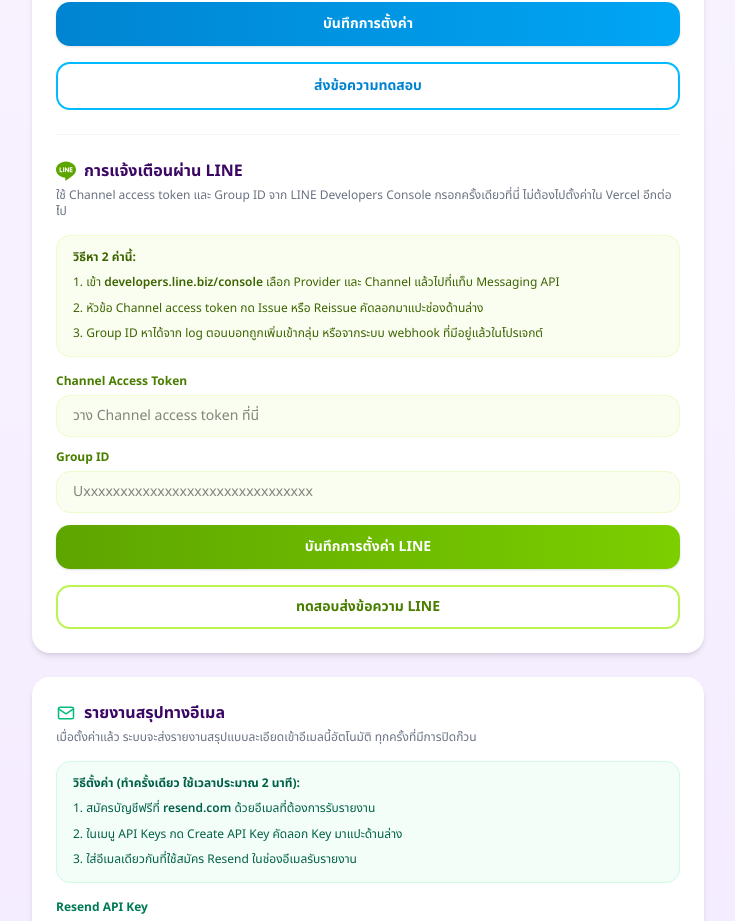
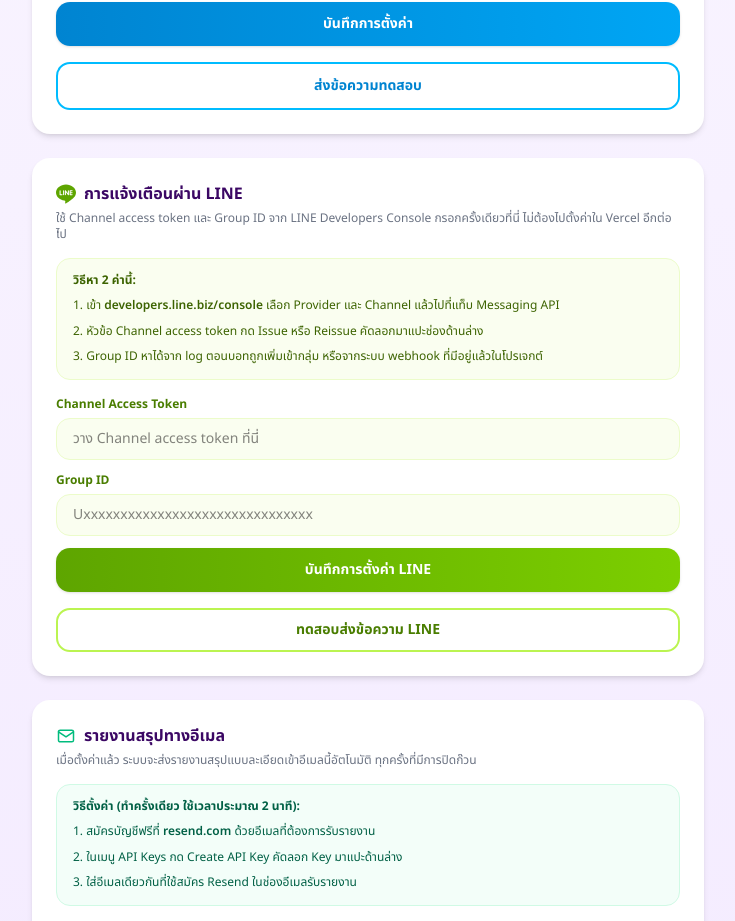
Before and after one commit to wssnuk/sierrabad, a Next.js app: page /admin/settings in a window 1280 px wide. Shown: the part 948-1869 px from the top of the page, without its empty margins (272-1007 px from the left). Built offline with nearby package versions, Linux system fonts and the light colour scheme; no server answers; the database is empty.

Commit message:
Separate LINE card from Telegram

```diff
--- a/app/admin/settings/page.tsx
+++ b/app/admin/settings/page.tsx
@@ -37,6 +37,7 @@ export default async function AdminSettingsPage() {
             ตั้งค่าระบบ
           </h1>
 
+          {/* Password change */}
           <div className="bg-white rounded-2xl shadow-md p-6">
             <h2 className="font-bold text-[#3B0764] mb-1">
               เปลี่ยนรหัสผ่านของตัวเอง
@@ -47,6 +48,7 @@ export default async function AdminSettingsPage() {
             <ChangePasswordForm />
           </div>
 
+          {/* Telegram integration (การ์ดของตัวเอง) */}
           <div className="bg-white rounded-2xl shadow-md p-6">
             <h2 className="flex items-center gap-2 font-bold text-[#3B0764] mb-1">
               <svg viewBox="0 0 24 24" className="w-5 h-5 text-sky-500" fill="currentColor">
@@ -84,9 +86,10 @@ export default async function AdminSettingsPage() {
             />
 
             <TestTelegramButton />
+          </div>
 
-            <div className="border-t border-gray-100 my-6" />
-
+          {/* LINE integration (แยกเป็นการ์ดของตัวเอง เหมือน Email) */}
+          <div className="bg-white rounded-2xl shadow-md p-6">
             <h2 className="flex items-center gap-2 font-bold text-[#3B0764] mb-1">
               <svg viewBox="0 0 24 24" className="w-5 h-5 text-lime-600" fill="currentColor">
                 <path d="M19.365 9.863c.349 0 .63.285.63.631 0 .345-.281.63-.63.63H17.61v1.125h1.755c.349 0 .63.283.63.63 0 .344-.281.629-.63.629h-2.386c-.345 0-.627-.285-.627-.629V8.108c0-.345.282-.63.63-.63h2.386c.346 0 .627.285.627.63 0 .349-.281.63-.63.63H17.61v1.125h1.755zm-3.855 3.016c0 .27-.174.51-.432.596-.064.021-.133.031-.199.031-.211 0-.391-.09-.51-.25l-2.443-3.317v2.94c0 .344-.279.629-.631.629-.346 0-.626-.285-.626-.629V8.108c0-.27.173-.51.43-.595.06-.023.136-.033.194-.033.195 0 .375.104.495.254l2.462 3.33V8.108c0-.345.282-.63.63-.63.345 0 .63.285.63.63v4.771zm-5.741 0c0 .344-.282.629-.631.629-.345 0-.627-.285-.627-.629V8.108c0-.345.282-.63.63-.63.346 0 .628.285.628.63v4.771zm-2.466.629H4.917c-.345 0-.63-.285-.63-.629V8.108c0-.345.285-.63.63-.63.348 0 .63.285.63.63v4.141h1.756c.348 0 .629.283.629.63 0 .344-.282.629-.629.629M24 10.314C24 4.943 18.615.572 12 .572S0 4.943 0 10.314c0 4.813 4.27 8.842 10.035 9.608.391.082.923.258 1.058.59.12.301.079.766.038 1.08 0 0-.14.848-.171 1.027-.053.303-.242 1.186 1.031.647 1.273-.54 6.867-4.045 9.375-6.93C23.15 14.606 24 12.548 24 10.314" />
@@ -123,6 +126,7 @@ export default async function AdminSettingsPage() {
             <TestLineButton />
           </div>
 
+          {/* Email report on close */}
           <div className="bg-white rounded-2xl shadow-md p-6">
             <h2 className="flex items-center gap-2 font-bold text-[#3B0764] mb-1">
               <svg viewBox="0 0 24 24" className="w-5 h-5 text-emerald-500" fill="none" stroke="currentColor" strokeWidth="1.8">
```
Also changed, not shown: 2 other files (tests, documents, lock files or other folders).
